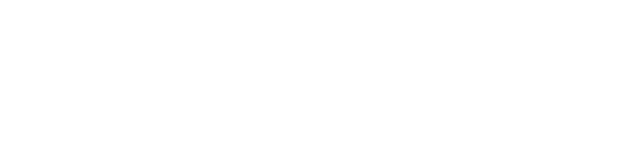
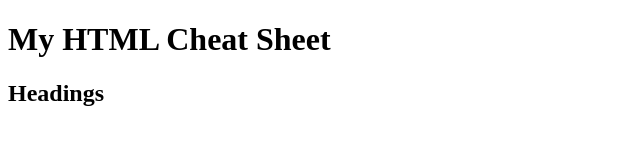
Before and after one commit to vatsan1993/aa-practice-for-week-07-semantic-html-, a website: page index.html in a window 1280 px wide. Shown: the whole page, without its empty margins (0-640 px from the left). Drawn offline with Linux system fonts and the light colour scheme.

Commit message:
phase 2 complete

```diff
--- a/index.html
+++ b/index.html
@@ -2,8 +2,11 @@
 <html>
   <head>
     <title>My HTML Cheat Sheet</title>
-    <link rel="shortcut icon" href="https://appacademy-open-assets.s3.us-west-1.amazonaws.com/Modular-Curriculum/content/week-07/sample-icon.png" type="image/x-icon">
   </head>
   <body>
+    <h1>My HTML Cheat Sheet</h1>
+
+    <h2>Headings</h2>
+
   </body>
 </html>
```
